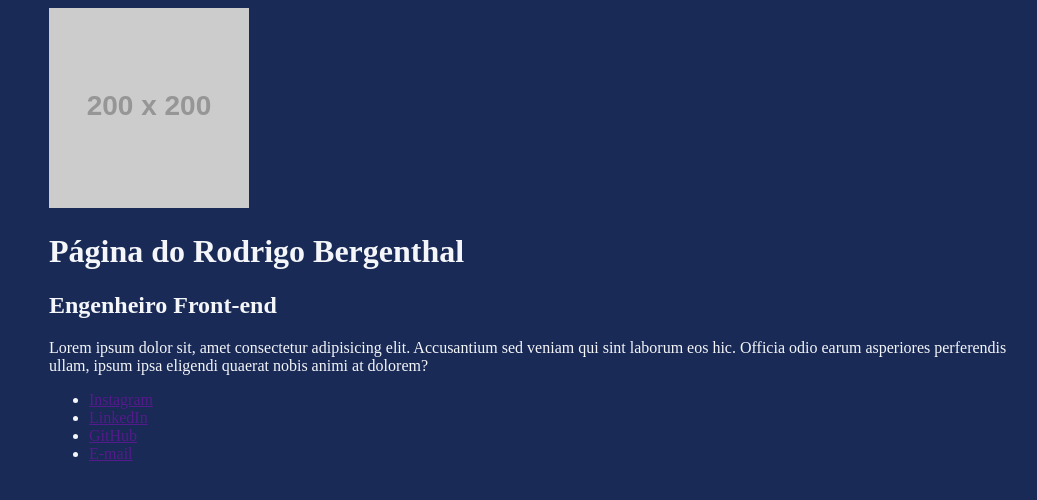
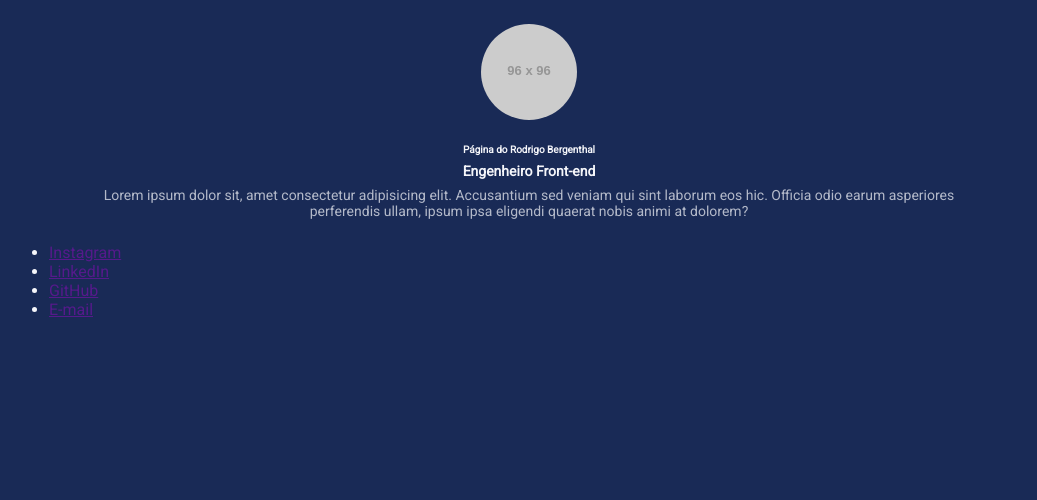
Before and after one commit to RodrigoBergenthal/Pagina-Pessoal-em-LESS, a website: page index.html in a window 1280 px wide. Shown: the whole page, without its empty margins (111-1148 px from the left). Drawn offline with Linux system fonts and the light colour scheme; placeholder pictures from the web are drawn by us.

Commit message:
add font Roboto e mixins

```diff
--- a/index.html
+++ b/index.html
@@ -6,18 +6,23 @@
     <meta name="viewport" content="width=device-width, initial-scale=1.0">
     <title>Pagina Pessoal - Rodrigo Bergenthal</title>
     <link rel="stylesheet" href=".build/styles/main.css">
+    <link rel="preconnect" href="https://fonts.googleapis.com">
+    <link rel="preconnect" href="https://fonts.gstatic.com" crossorigin>
+    <link href="https://fonts.googleapis.com/css2?family=Roboto&display=swap" rel="stylesheet">
 </head>
 
 <body>
     <div class="container">
         <header>
-            <img src="https://via.placeholder.com/200x200" />
-            <h1>Página do Rodrigo Bergenthal</h1>
-            <h2> Engenheiro Front-end</h2>
-            <p>Lorem ipsum dolor sit, amet consectetur adipisicing elit.
+            <img class="profile-avatar" src="https://via.placeholder.com/96x96" />
+            <div class="profile-bio">
+                <h1 class="profile-bio-name">Página do Rodrigo Bergenthal</h1>
+                <h2 class="profile-bio-subtitle"> Engenheiro Front-end</h2>
+                <p class="profile-bio-description">Lorem ipsum dolor sit, amet consectetur adipisicing elit.
                     Accusantium sed veniam qui sint laborum eos hic.
                     Officia odio earum asperiores perferendis ullam,
                     ipsum ipsa eligendi quaerat nobis animi at dolorem?</p>
+            </div>
         </header>
         <nav>
             <ul>
--- a/src/styles/main.less
+++ b/src/styles/main.less
@@ -1,6 +1,18 @@
 @import "variaveis.less";
 @breakpointMobile: ~"(max-width: 767px)";
 @breakpointTablet:~" (min-width: 768px) and (max-width: 1023px)";
+
+.marginbotton8 {
+    margin-bottom: 8px;
+}
+
+
+*{
+    margin: 0;
+    padding: 0;
+    box-sizing: border-box;
+      font-family: "Roboto", sans-serif;
+}
 
 
 body {
@@ -24,3 +36,30 @@
         background-color: yellow;
     }
 }
+
+header {
+    padding: 24px;
+
+    .profile-avatar {
+        display: block;
+        margin: 0 auto 24px;
+        border-radius: 100px;
+    }
+}
+.profile-bio {
+    text-align: center;
+    &-name {
+        font-size: 10px;
+        .marginbotton8()
+    }
+
+    &-subtitle {
+        font-size: 14px;
+        .marginbotton8()
+    }
+
+    &-description {
+        font-size: 14px;
+        opacity: 70%;
+    }
+}
```
Also changed, not shown: .build/styles/main.css. Lines whose indentation alone changed are shown as unchanged.
